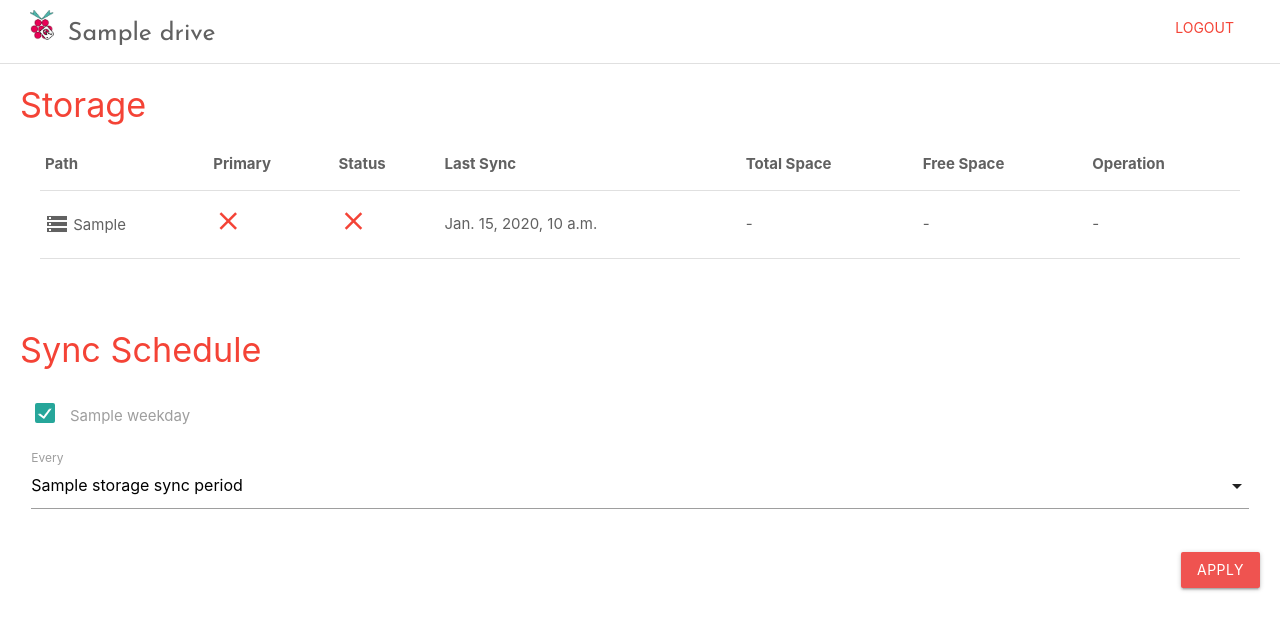
After one commit to kingkingyyk/RPiDrive, a Django app: template drive/templates/drive/manage-storage.html in a window 1280 px wide. The commit adds this page. Shown: the top 630 px of the page. Run offline with Django 3.2, Linux system fonts and the light colour scheme; the template is opened without the code that fills it: most values are stand-ins (such as "Sample title", 1, 10 or a date in 2020); some libraries are stand-ins or nearby versions.

Commit message:
Refactor template, added storage UI, fix loading icon

```diff
--- /dev/null
+++ b/drive/templates/drive/base.html
@@ -0,0 +1,25 @@
+{% load static %}
+<!DOCTYPE html>
+<html>
+<head>
+    <meta charset="UTF-8">
+    <meta name="viewport" content="width=device-width, initial-scale=1.0"/>
+    <title>{% block page_title %}{% endblock %}</title>
+    <link rel="shortcut icon" type="image/png" href="static/images/logo.png"/>
+    <link href="https://fonts.googleapis.com/icon?family=Material+Icons" rel="stylesheet">
+    <link href="https://fonts.googleapis.com/css?family=Josefin+Sans&display=swap" rel="stylesheet">
+    <link rel="stylesheet" href="https://cdnjs.cloudflare.com/ajax/libs/materialize/1.0.0/css/materialize.min.css" media="screen,projection"/>
+    {% block head %}
+    {% endblock %}
+</head>
+
+<body>
+    {% block content %}
+    {% endblock %}
+    <script src="https://cdnjs.cloudflare.com/ajax/libs/materialize/1.0.0/js/materialize.min.js"></script>
+    <script src="https://cdnjs.cloudflare.com/ajax/libs/jquery/3.4.1/jquery.min.js"></script>
+    <script src="https://cdnjs.cloudflare.com/ajax/libs/highlight.js/9.15.10/highlight.min.js"></script>
+    {% block js %}
+    {% endblock %}
+</body>
+</html>
--- /dev/null
+++ b/drive/templates/drive/manage-storage.html
@@ -0,0 +1,102 @@
+{% extends 'drive/base.html' %}
+
+{% block page_title %}
+    Manage Storage
+{% endblock %}
+
+{% block head %}
+
+    <link type="text/css" rel="stylesheet" href="static/index.css" />
+{% endblock %}
+
+{% block content %}
+    {% include "drive/top-bar.html" %}
+    <div style="padding-left: 20px; padding-right: 20px;">
+        <h4 class="red-text lighten-1">Storage</h4>
+        <div style="padding-left: 20px; padding-right: 20px; padding-bottom: 50px">
+            <table class="highlight responsive-table">
+                <tr>
+                    <th>Path</th>
+                    <th>Primary</th>
+                    <th>Status</th>
+                    <th>Last Sync</th>
+                    <th>Total Space</th>
+                    <th>Free Space</th>
+                    <th>Operation</th>
+                </tr>
+                {% for storage in storages %}
+                <tr>
+                    <td><i class="material-icons small inline-icon">storage</i>  {{ storage.base_path }}</td>
+                    <td>
+                        {% if storage.primary %}
+                            <i class="material-icons green-text small">check</i>
+                        {% else %}
+                            <i class="material-icons red-text small">clear</i>
+                        {% endif %}
+                    </td>
+                    <td>
+                        {% if storage.available %}
+                            <i class="material-icons green-text small">check</i>
+                        {% else %}
+                            <i class="material-icons red-text small">clear</i>
+                        {% endif %}
+                    </td>
+                    <td>
+                        {% if storage.primary %}
+                            -
+                        {% else %}
+                            {{ storage.last_sync_time_natural }}
+                        {% endif %}
+                    </td>
+                    <td>
+                        {% if storage.available %}
+                            {{ storage.total_space_natural }}
+                        {% else %}
+                            -
+                        {% endif %}
+                    </td>
+                    <td>
+                        {% if storage.available %}
+                            {{ storage.free_space_natural }}
+                        {% else %}
+                            -
+                        {% endif %}
+                    </td>
+                    <td>-</td>
+                </tr>
+                {% endfor %}
+            </table>
+        </div>
+        <h4 class="red-text lighten-1">Sync Schedule</h4>
+        <div style="padding-left: 20px; padding-right: 20px; padding-top: 20px"></div>
+            <div class="row">
+                {% for weekday in weekdays %}
+                    <label style="padding: 15px">
+                        <input type="checkbox" class="filled-in" checked="checked" />
+                        <span>{{weekday}}</span>
+                    </label>
+                {% endfor %}
+            </div>
+            <div class="row">
+                <div class="input-field col s12">
+                    <select>
+                        {% for name, value in storage_sync_period.items %}
+                            <option value="{{value}}">{{name}}</option>
+                        {% endfor %}
+                    </select>
+                    <label>Every</label>
+                </div>
+            </div>
+            <div>
+                <a class="waves-effect waves-light btn red lighten-1" style="position: absolute; right: 20px;">Apply</a>
+            </div>
+      </label>
+    </div>
+
+{% endblock %}
+
+{% block js %}
+    <script>
+        M.AutoInit();
+    </script>
+{% endblock %}
--- /dev/null
+++ b/drive/templates/drive/top-bar.html
@@ -0,0 +1,9 @@
+<div class="top-bar row">
+  <span>
+    <img class="logo" src="static/images/logo.png"/>
+      <span class="top-bar-title"><a href="/drive" style="color: #616161">{{ drive.name }}</a></span>
+  </span>
+  <span style="right: 0px; float: right;">
+      <a href="{% url 'logout' %}" class="btn-flat waves-effect waves-red red-text">Logout</a>
+  </span>
+</div>
--- a/drive/urls.py
+++ b/drive/urls.py
@@ -1,5 +1,5 @@
 from django.urls import path
-from drive.views import views, views_downloader, views_auth
+from drive.views import views, views_downloader, views_auth, views_maintenance
 
 urlpatterns = [
     path('login', views_auth.login_view, name='login'),
@@ -18,4 +18,6 @@ urlpatterns = [
 
     path('downloader/add', views_downloader.add, name='downloader_add'),
     path('downloader/cancel', views_downloader.cancel, name='downloader_cancel'),
+
+    path('storage', views_maintenance.manage_storage, name='manage_storage'),
 ]
--- a/drive/views/views.py
+++ b/drive/views/views.py
@@ -3,7 +3,7 @@ from django.http import HttpResponseBadRequest, StreamingHttpResponse, HttpRespo
 from django.contrib.auth.decorators import login_required
 from wsgiref.util import FileWrapper
 from drive.features.downloader import *
-import os, time, mimetypes, traceback, json
+import os, mimetypes, traceback, json
 from ..utils.model_utils import ModelUtils
 from ..utils.file_utils import FileUtils
 from ..utils.connection_utils import range_re, RangeFileWrapper
--- a/static/index.js
+++ b/static/index.js
@@ -4,7 +4,7 @@ function getCurrentURL() {
 }
 
 function getLoaderCode(size) {
-    return `<div class="preloader-wrapper "+size" active">
+    return `<div class="preloader-wrapper "+size+" active">
             <div class="spinner-layer spinner-red-only">
               <div class="circle-clipper left">
                 <div class="circle"></div>
```
Also changed, not shown: drive/enum.py (added, +32 -0 lines), drive/models.py (+18 -24 lines), drive/templates/drive/index.html (+12 -28 lines), drive/templates/drive/login.html (+10 -18 lines), drive/views/views_maintenance.py (added, +18 -0 lines).
